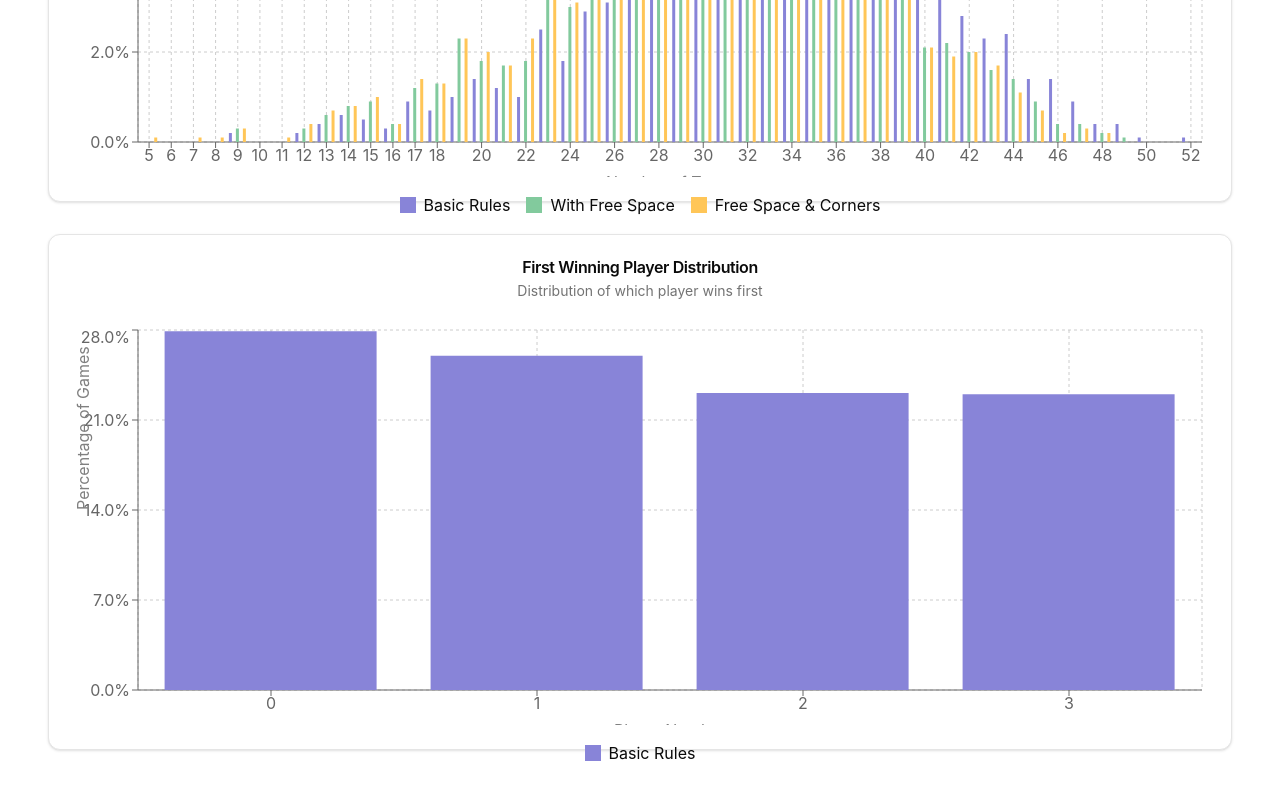
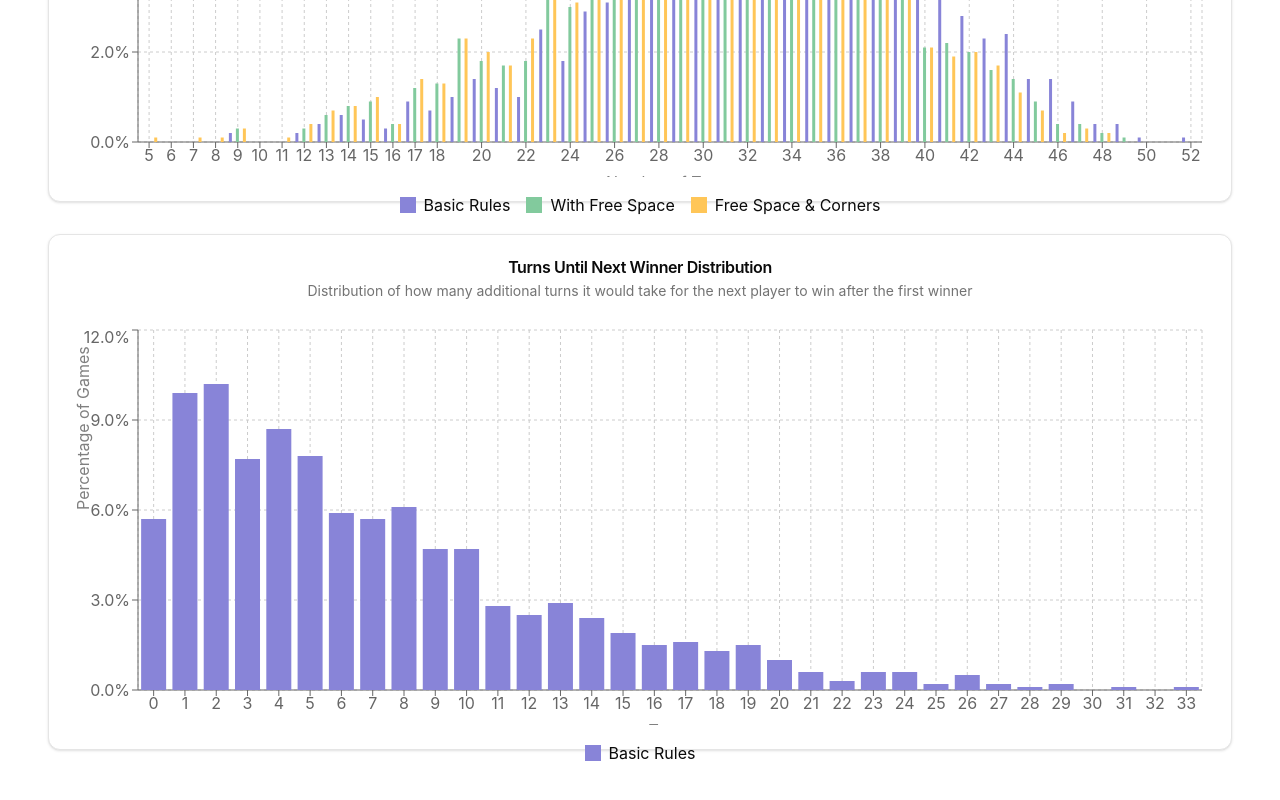
Before and after one commit to jzeiders/simulation-site, a React (Vite) app in the folder simulation-sites/: page / in a window 1280 px wide. Shown: the part 1090-1890 px from the top of the page. Built offline with nearby package versions, Linux system fonts and the light colour scheme.

Commit message:
that went pretty good

```diff
--- a/simulation-sites/src/pages/bingo-simulator-blog.tsx
+++ b/simulation-sites/src/pages/bingo-simulator-blog.tsx
@@ -227,21 +227,21 @@ export default function BingoSimulatorBlog() {
 
                     <Card className="mt-8">
                         <CardHeader>
-                            <CardTitle>First Winning Player Distribution</CardTitle>
-                            <CardDescription>Distribution of which player wins first</CardDescription>
+                            <CardTitle>Turns Until Next Winner Distribution</CardTitle>
+                            <CardDescription>Distribution of how many additional turns it would take for the next player to win after the first winner</CardDescription>
                         </CardHeader>
                         <CardContent>
                             <DistributionChart
                                 distributions={[
                                     {
                                         label: "Basic Rules",
-                                        distribution: getFirstWinningTileDistribution(activeSimulation, {
+                                        distribution: getTurnsUntilNextWinnerDistribution(activeSimulation, {
                                             checkCorners: false,
                                             useFreeSpace: false
                                         })
                                     },
                                 ]}
-                                xLabel="Player Number"
+                                xLabel="Turns"
                                 yLabel="Percentage of Games"
                             />
                         </CardContent>
@@ -463,3 +463,20 @@ function getFirstWinningTileDistribution(simulation: BingoSimulation, options: S
     });
     return makeDistribution(firstWinningTiles);
 }
+
+// Add this new function near the other analysis functions
+function getTurnsUntilNextWinnerDistribution(simulation: BingoSimulation, options: SimulationOptions): Distribution {
+    const turnDifferences = simulation.games.map(game => {
+        const winningTurns = getWinningTurnsForGame(game, options);
+        const firstWinTurns = Math.min(...winningTurns);
+        const firstWinnerIndex = winningTurns.indexOf(firstWinTurns);
+
+        // Get the next best winning time excluding the winner
+        const nextBestTurns = Math.min(...winningTurns.filter((_, idx) => idx !== firstWinnerIndex));
+
+        // Calculate difference in turns
+        return nextBestTurns - firstWinTurns;
+    });
+
+    return makeDistribution(turnDifferences);
+}
```
